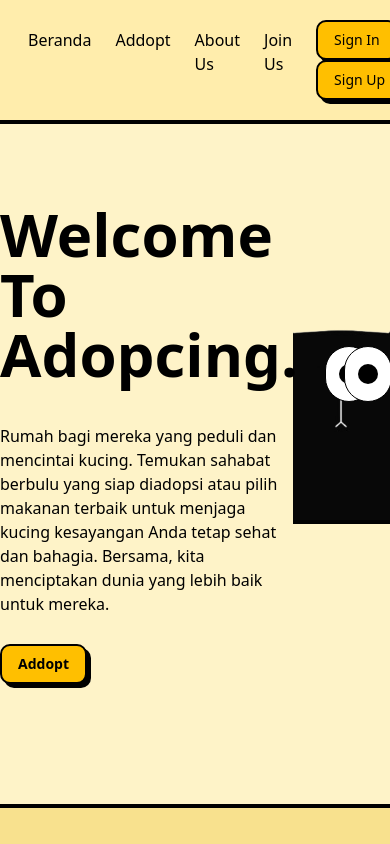
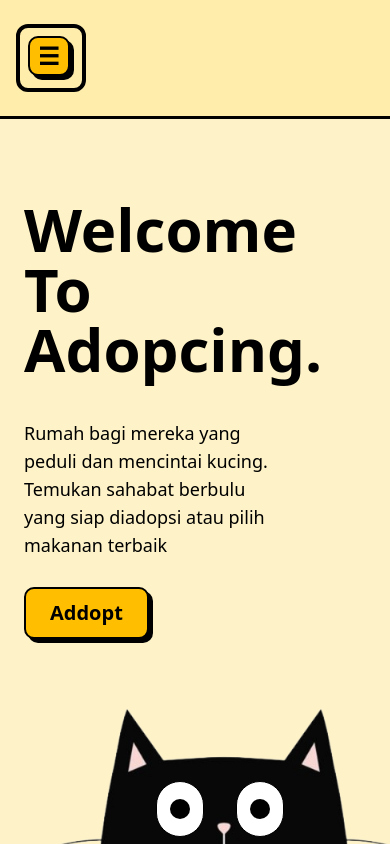
Before and after one commit to imAbizars/adopcing.v1, a React (Vite) app: page / in a window 390 px wide. Shown: the top 844 px of the page. Built offline with nearby package versions, Linux system fonts and the light colour scheme.

Commit message:
edit:layout to mobile firat

```diff
--- a/src/components/homepage/HeroText.jsx
+++ b/src/components/homepage/HeroText.jsx
@@ -6,15 +6,13 @@ export default function HeroText() {
     <FadeInSection
     initial={{opacity:0,y:100}}
     animate={{opacity:1,y:0}}
-    className="w-3/4 sm:w-2/4 sm:pt-20">
+    className="w-3/4 sm:w-2/4 ">
       <h1 className="text-6xl font-nunito font-bold">Welcome To Adopcing.</h1>
-      <p className="mt-10">
+      <p className="text-lg mt-10">
         Rumah bagi mereka yang peduli dan mencintai kucing.
         Temukan sahabat berbulu yang siap diadopsi atau pilih makanan terbaik
-        untuk menjaga kucing kesayangan Anda tetap sehat dan bahagia.
-        Bersama, kita menciptakan dunia yang lebih baik untuk mereka.
       </p>
-      <Button className=" mt-7  font-bold">
+      <Button className=" mt-7 font-bold text-xl p-6 ">
         Addopt
       </Button>
     </FadeInSection>
--- a/src/components/layouts/navbar/Navbar.jsx
+++ b/src/components/layouts/navbar/Navbar.jsx
@@ -1,19 +1,51 @@
-import React from "react";
+import React, { useState } from "react";
+import { Button } from "@/components/ui/button";
 import Logo from "@/components/layouts/navbar/NavLogo";
 import NavItem from "@/components/layouts/navbar/NavItem";
 import AuthButtons from "@/components/layouts/navbar/AuthButton";
 
 export default function Navbar() {
+  const [isOpen,setIsOpen] = useState();
+
+  const toggleSideBar = () => setIsOpen(!isOpen);
   return (
-    <nav className="border-b-4 sticky top-0 p-5 px-7 flex items-center justify-between bg-[var(--third-background)] z-99">
-      <Logo />
-      <ul className="flex space-x-6 font-medium">
-        <NavItem href="/" label="Beranda" />
-        <NavItem href="#tentang" label="Addopt" />
-        <NavItem href="#tentang" label="About Us" />
-        <NavItem href="#tentang" label="Join Us" />
-        <AuthButtons />
-      </ul>
-    </nav>
+    <>
+    {/* mobile version */}
+      <nav className="sticky top-0 z-50 flex items-center justify-between p-4 py-6 bg-[var(--third-background)] border-b-3">
+        <div className="border border-4 p-2 pr-3 pb-3 rounded-xl">
+          <Button
+            onClick = {toggleSideBar}
+            className="text-2xl font-bold z-50 focus:outline-none px-2 "
+          >
+          {isOpen? '✕' : '☰'}
+          </Button>
+        </div>
+      </nav>
+      <div
+      className={`fixed top-0 left-0 h-full w-54 pt-20 bg-[var(--third-background)] z-40 transform transition-transform duration-300 ease-in-out ${
+          isOpen ? 'translate-x-0' : '-translate-x-full'} `}
+      >
+        <div className="pt-10">
+          <ul className="space-y-5 text-2xl ">
+            <li className="p-4 rounded-xl hover:bg-[#FFE380]">
+              <a href="/">Home</a>
+            </li>
+            <li className="p-4 rounded-xl hover:bg-[#FFE380]">
+              <a href="/addopt">Addopt</a>
+            </li>
+            <li className="p-4 rounded-xl hover:bg-[#FFE380]">
+              <a href="/cage&foods">Cage&Foods</a>
+            </li>
+          </ul>
+        </div>
+      </div>
+      {isOpen && (
+        <div
+          className="fixed inset-0 bg-[var(--third-background)]/30 backdrop-blur-sm z-30"
+          onClick={toggleSideBar}
+        ></div>
+      )}
+    {/* end mobile version */}
+    </>
   );
 }
--- a/src/index.css
+++ b/src/index.css
@@ -6,7 +6,7 @@
 :root {
   --background: oklch(96.22% 0.0569 95.61);
   --secondary-background: oklch(91.058% 0.10581 94.434);
-  --third-background:oklch(94.547% 0.08447 94.485);
+  --third-background:#ffedac;
   --foreground: oklch(0% 0 0);
   --main-foreground: oklch(0% 0 0);
   --main: oklch(84.08% 0.1725 84.2);
--- a/src/pages/Home.jsx
+++ b/src/pages/Home.jsx
@@ -12,7 +12,7 @@ export default function Home({ eyeRefs }) {
   return (
     <div className="min-h-screen">
       {/* section 1 */}
-      <section className="flex sm:justify-center sm:flex-row pt-20 sm:space-x-10 pb-30 border-b-4">
+      <section className="flex flex-col px-6 pt-20 sm:space-x-10 pb-30 border-b-4">
         <HeroText />
         <CatImageWithEyes eyeRefs={eyeRefs} />
       </section>
```
